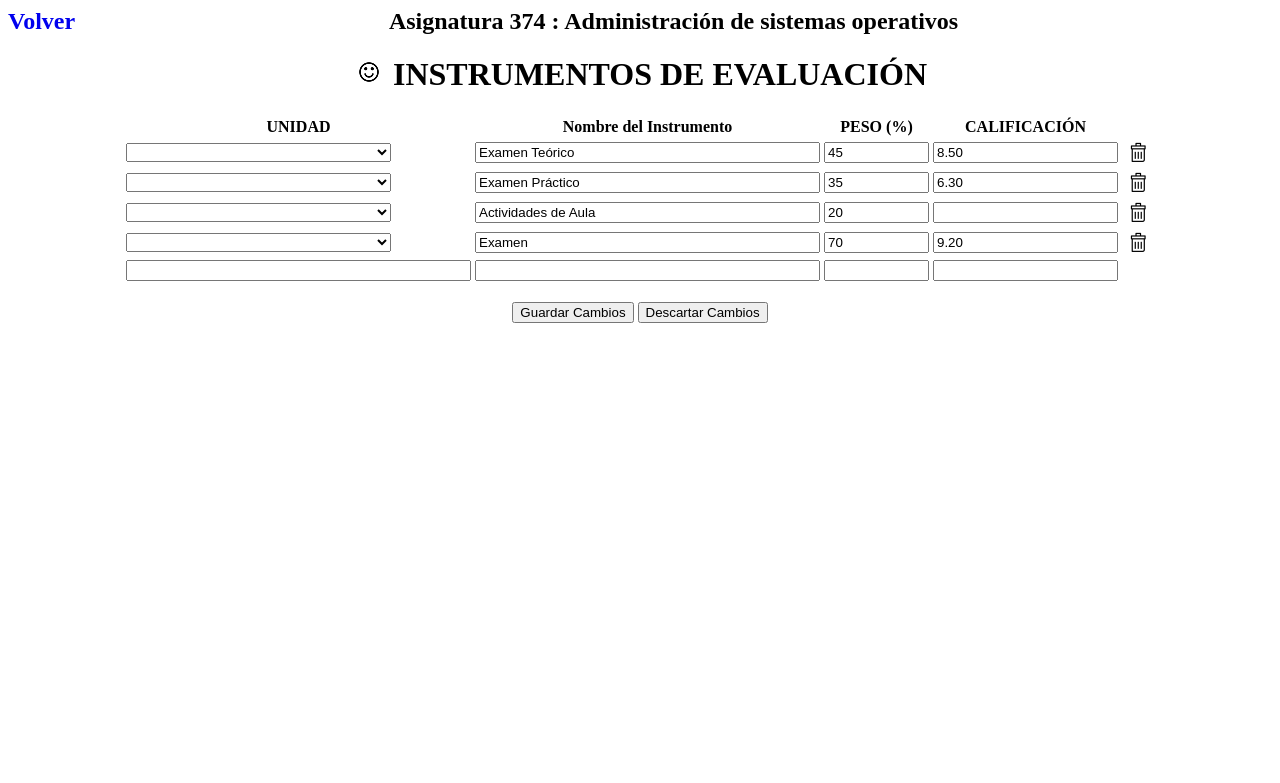
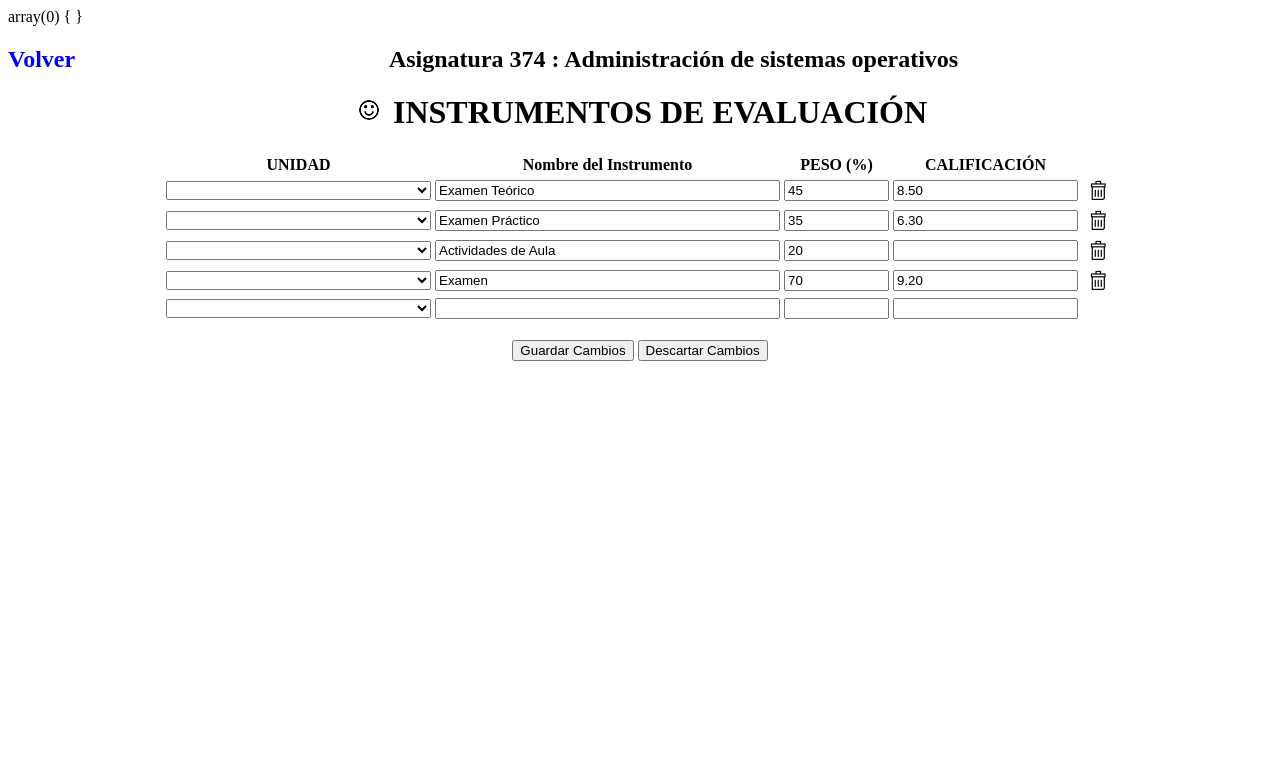
Before and after one commit to jolvary/notas, a PHP site: page /instrumentos.php?asignatura=374 in a window 1280 px wide. Shown: the top 783 px of the page. Run offline with PHP 8.4, Linux system fonts and the light colour scheme; data comes from the database, SQL or seed files in the repository.

Commit message:
Dropdown no detecta

```diff
--- a/funciones.php
+++ b/funciones.php
@@ -335,8 +335,8 @@ function showInst() {
 
             echo "<TR>";
 	        echo "    <INPUT TYPE='hidden' name='idInst[$cont]' value='$fila[0]'>";
-			dropUnitInst ();
-	        echo "    <TD><INPUT TYPE='text' name='nomInst[$cont]' value='$fila[2]' size='40'></TD>";
+			dropUnitInst();
+			echo "    <TD><INPUT TYPE='text' name='nomInst[$cont]' value='$fila[2]' size='40'></TD>";
 	        echo "    <TD><INPUT TYPE='text' name='peso[$cont]' value='$fila[3]' size='10'></TD>";
 	        echo "    <TD><INPUT TYPE='text' name='calificacion[$cont]' value='$fila[4]' size='20'></TD>";
 	        echo "    <TD><a href='instrumentos.php?asignatura=$unidad&operacion=eliminar&idInst=$fila[0]'>";
@@ -344,8 +344,6 @@ function showInst() {
             $cont++;
 
         }
-
-
 
 		mysqli_free_result($result);
 
@@ -448,25 +446,24 @@ function dropUnitInst () {
 	$unidad = $_GET['asignatura'];
 
 	$conn = conectar();
-	$sql = ("SELECT nombre, numero from ESTUDIOS.UNIDADES where asignatura='$unidad'");
+	$sql = ("SELECT * from ESTUDIOS.UNIDADES where asignatura='$unidad'");
 
 	$result = $conn->query($sql);
 
-	while ($count = mysqli_fetch_array($result)) {
+    echo "<TD><select name='unidad[0]'>";
+    echo "<option value=''></option>";
 
-		echo "<TD><select name='unidad[$count]'>";
+    if ($result) {
 
-		echo "<option value=''></option>";
+        foreach ($result as $fila) {
 
-		if ($result) {
-			foreach ($result as $fila) {
-				echo "<option value='".$fila['numero']."'";
+            echo "<option value='".$fila['numero']."'";
 
-				echo ">".$fila['nombre']."</option>";
-			}
-		}
+            echo ">".$fila['nombre']."</option>";
+        }
 	}
 
+    echo "</select></td>";
 }
 
 ?>
--- a/instrumentos.php
+++ b/instrumentos.php
@@ -1,17 +1,19 @@
 <?php
-    //var_dump($_POST);
+
+    include("funciones.php");
+
+    var_dump($_POST);
     function newInstForm() {
-        ?>
-        <TR>
-	        <TD><INPUT TYPE='text' NAME='addNombre' size="40"></TD>
-	        <TD><INPUT TYPE='text' NAME='addNomInst' size="40"></TD>
-	        <TD><INPUT TYPE='text' NAME='addPeso' size="10"></TD>
-            <TD><INPUT TYPE='text' NAME='addCalificacion' size="20"></TD>
-        </TR>
-        <?php
+
+        echo    "<TR>";
+	    dropUnitInst();
+	    echo    "<TD><INPUT TYPE='text' NAME='addNomInst' size='40'></TD>";
+	    echo    "<TD><INPUT TYPE='text' NAME='addPeso' size='10'></TD>";
+        echo    "<TD><INPUT TYPE='text' NAME='addCalificacion' size='20'></TD>";
+        echo    "</TR>";
     }
 
-    include("funciones.php");
+
 
     $conn = conectar();
     $asig = $_GET['asignatura'];
@@ -47,6 +49,7 @@
                 addInst();
                 showInst();
                 newInstForm();
+
             ?>
         </TABLE><br/>
 		<INPUT TYPE="submit" name="procesar" value="Guardar Cambios">
```
